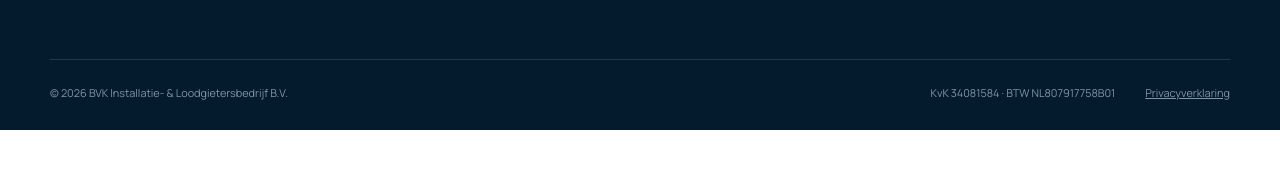
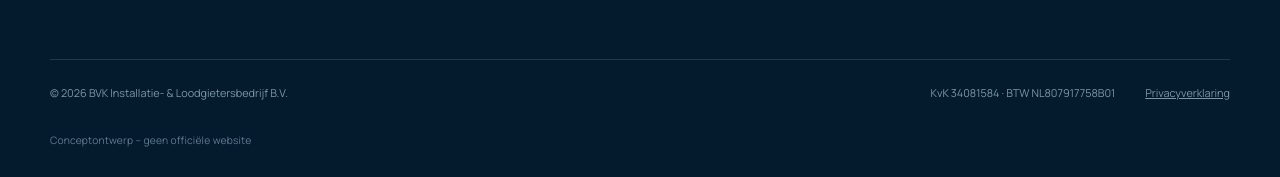
Before and after one commit to KhalidZaid8/bvk-website, a plain HTML site: page index.html in a window 1280 px wide. Shown: the part 4212-4389 px from the top of the page. Before the commit the page ends 4342 px from the top, so only its background shows below. Drawn offline with Linux system fonts and the light colour scheme.

Commit message:
Publiceer conceptsite via GitHub Pages

```diff
--- a/index.html
+++ b/index.html
@@ -5,6 +5,7 @@
   <meta name="viewport" content="width=device-width, initial-scale=1">
   <title>BVK Installatie- & Loodgietersbedrijf | Hoofddorp</title>
   <meta name="description" content="Installatie- en loodgieterswerk in de Haarlemmermeer: cv, water, gas, sanitair, dakwerk en duurzame energiesystemen.">
+  <meta name="robots" content="noindex, nofollow">
   <link rel="preconnect" href="https://fonts.googleapis.com">
   <link rel="preconnect" href="https://fonts.gstatic.com" crossorigin>
   <link href="https://fonts.googleapis.com/css2?family=Manrope:wght@400;500;600;700;800&family=Space+Grotesk:wght@600;700&display=swap" rel="stylesheet">
@@ -184,6 +185,7 @@
       <span>© <span data-year></span> BVK Installatie- & Loodgietersbedrijf B.V.</span>
       <span>KvK 34081584 · BTW NL807917758B01</span>
       <a href="https://www.bvkbv.nl/Privacy%20verklaring%20BVK%20installatie-%20en%20loodgietersbedrijf%20BV.pdf" target="_blank" rel="noopener">Privacyverklaring</a>
+      <span class="concept-note">Conceptontwerp – geen officiële website</span>
     </div>
   </footer>
 
--- a/styles.css
+++ b/styles.css
@@ -154,6 +154,7 @@ h1 span { color: transparent; -webkit-text-stroke: 1px rgba(255,255,255,.58); }
 .footer-top a:hover { color: #fff; }
 .footer-bottom { border-top: 1px solid rgba(255,255,255,.12); padding-top: 24px; display: grid; grid-template-columns: 1fr auto auto; gap: 30px; color: #7f95a5; font-size: .68rem; }
 .footer-bottom a { color: inherit; }
+.concept-note { grid-column: 1 / -1; color: #607b8f; font-size: .64rem; letter-spacing: .02em; }
 .mobile-call { display: none; }
 
 .reveal { opacity: 0; transform: translateY(24px); transition: opacity .7s ease, transform .7s ease; }
```
Also changed, not shown: 4 other files.
